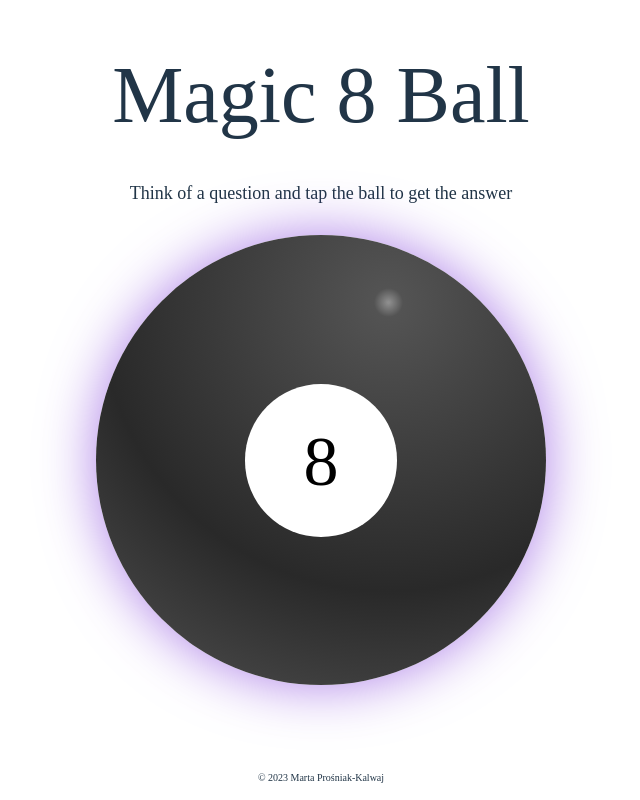
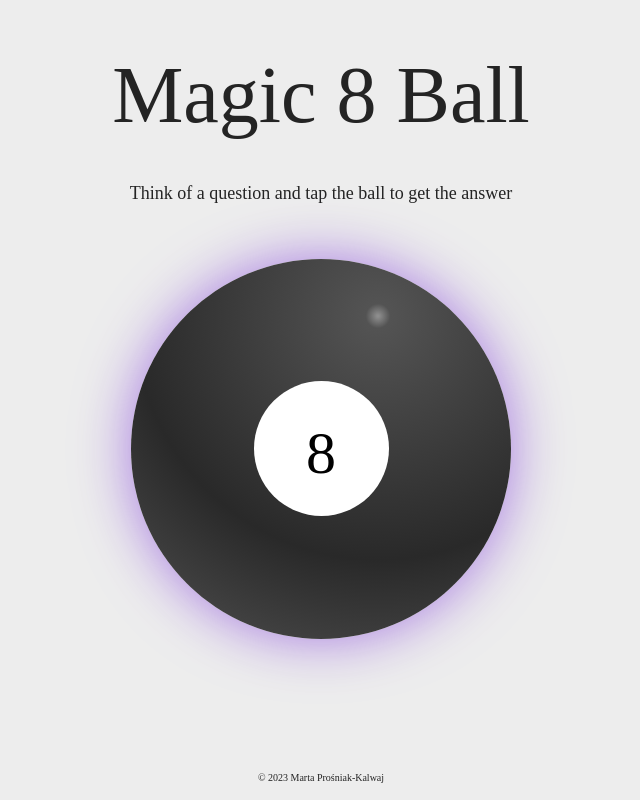
Before and after one commit to martaProsniak/magic-8-ball, a React (Vite) app: page / in a window 1280 px wide. Shown: the whole page, without its empty margins (319-959 px from the left). Built offline with nearby package versions, Linux system fonts and the light colour scheme; a web font is replaced by a local one.

Commit message:
Ball tablet size

```diff
--- a/src/components/ball/Ball.css
+++ b/src/components/ball/Ball.css
@@ -27,13 +27,19 @@
 }
 
 .ball {
+    --extraSmall: 28rem;
+    --small: 32rem;
+    --medium: 38rem;
+    --big: 45rem;
+
+
     position: relative;
     background: radial-gradient(circle at 65% 15%, rgb(141, 141, 141) 1px, rgb(83, 83, 83) 3%, rgb(41, 41, 41) 60%, rgb(83,
                 83,
                 83) 100%);
     color: white;
-    height: 28rem;
-    width: 28rem;
+    height: var(--extraSmall);
+    width: var(--extraSmall);
     border-radius: 50%;
     font-size: 3rem;
     cursor: pointer;
@@ -119,7 +125,7 @@
     height: 10rem;
 }
 
-@media screen and (min-width: 425px) {
+@media screen and (min-width: var()) {
     .wrapper {
         height: calc(100vh - 200px);
     }
@@ -129,8 +135,8 @@
     }
 
     .ball {
-        height: 32rem;
-        width: 32rem;
+        height: var(--small);
+        width: var(--small);
     }
 
     .eight {
@@ -155,8 +161,36 @@
     }
 
     .ball {
-        height: 45rem;
-        width: 45rem;
+        height: var(--medium);
+        width: var(--medium);
+    }
+
+    .eight {
+        line-height: 10.5rem;
+    }
+
+    .answer {
+        width: 17rem;
+        height: 13rem;
+    }
+
+    .answer-border {
+        padding: 8rem 6rem;
+    }
+}
+
+@media screen and (min-width: 1440) {
+    .wrapper {
+        height: calc(100vh - 210px);
+    }
+
+    .instruction {
+        height: 3rem;
+    }
+
+    .ball {
+        height: var(--big);
+        width: var(--big);
     }
 
     .eight {
--- a/src/components/ball/Ball.tsx
+++ b/src/components/ball/Ball.tsx
@@ -1,4 +1,4 @@
-import { FC, useRef, useState } from "react";
+import { FC, useState } from "react";
 import './Ball.css'
 import data from './answers.json'
 
--- a/src/index.css
+++ b/src/index.css
@@ -8,14 +8,17 @@ body {
 }
 
 :root {
+  --bgColor: #242424;
+  --textColor: #EDEDED;
+
   font-family: Inter, system-ui, Avenir, Helvetica, Arial, sans-serif;
   line-height: 1.5;
   font-weight: 400;
   font-size: 10px;
 
   color-scheme: light dark;
-  color: #EDEDED;
-  background-color: #242424;
+  color: var(--textColor);
+  background-color: var(--bgColor);
 
   font-synthesis: none;
   text-rendering: optimizeLegibility;
@@ -26,12 +29,14 @@ body {
 
 @media (prefers-color-scheme: light) {
   :root {
-    color: #213547;
-    background-color: #ffffff;
+    color: var(--bgColor);
+    background-color: var(--textColor);
   }
+
   a:hover {
     color: #747bff;
   }
+
   button {
     background-color: #f9f9f9;
   }
```
